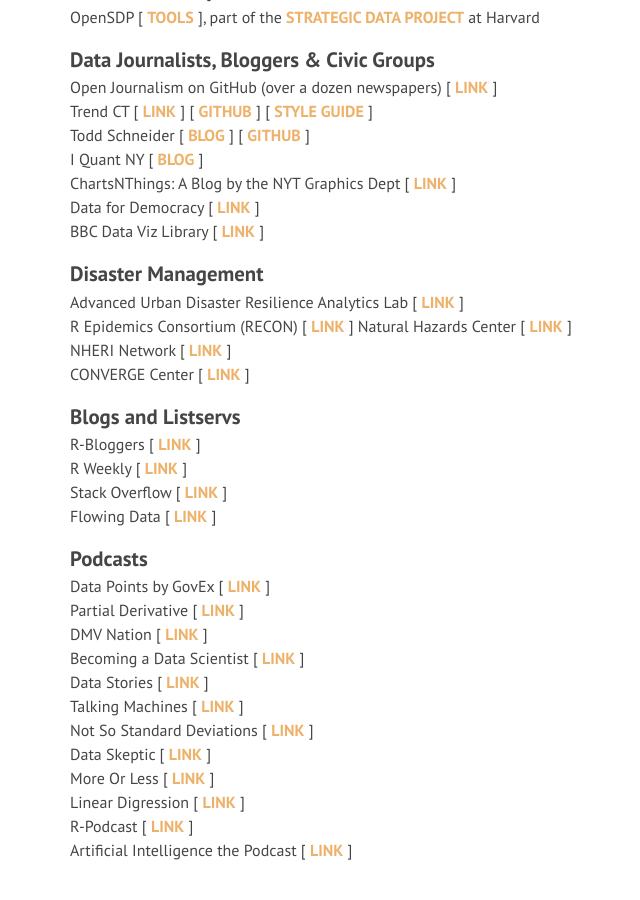
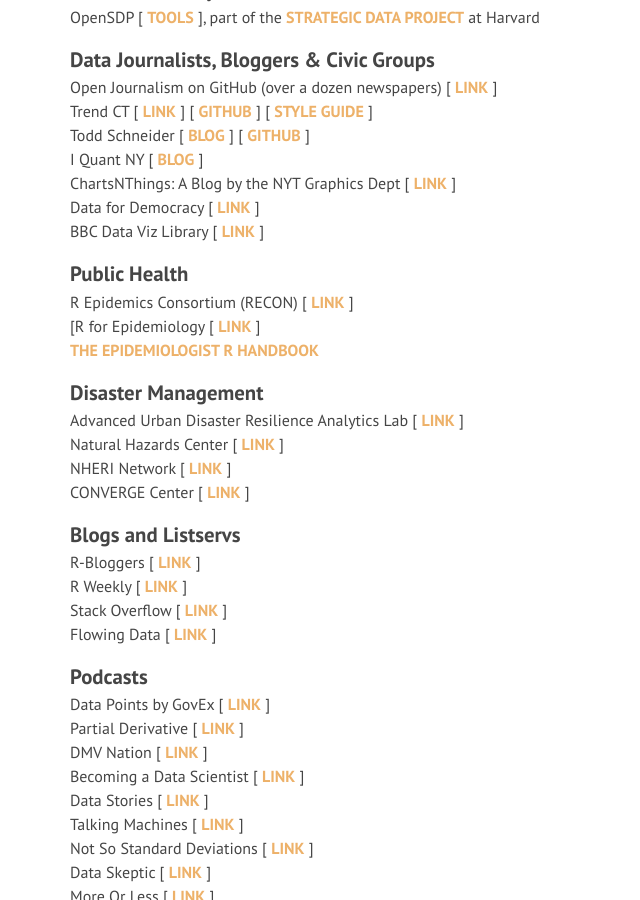
Before and after one commit to DS4PS/ds4ps.github.io, a Jekyll site: the page built from discuss.md, in a window 1280 px wide and 900 px high, scrolled down 1280 px. Shown: the whole window, without its empty margins (250-890 px from the left). Built offline with Jekyll 4.4.1, drawn with Linux system fonts in a browser that asks for light colours; nearby versions of some CDN libraries; library files that are not in the unit come from our copies.

Commit message:
Update discuss.md

```diff
--- a/discuss.md
+++ b/discuss.md
@@ -66,10 +66,16 @@
 Data for Democracy [ [link](http://datafordemocracy.org/) ]
 BBC Data Viz Library [ [link](https://bbc.github.io/rcookbook/) ]
 
+### Public Health
+
+R Epidemics Consortium (RECON) [ [link](https://www.repidemicsconsortium.org/) ]
+[R for Epidemiology  [ [link](https://www.r4epi.com/) ]
+[The Epidemiologist R Handbook](https://www.epirhandbook.com/en/)
+
+
 ### Disaster Management
 
 Advanced Urban Disaster Resilience Analytics Lab [ [link](http://david-lallemant.com/) ]
-R Epidemics Consortium (RECON) [ [link](https://www.repidemicsconsortium.org/) ]
 Natural Hazards Center [ [link](https://hazards.colorado.edu/workshop/2019/abstract/research-highlight) ]
 NHERI Network [ [link](https://www.designsafe-ci.org/#learning) ]
 CONVERGE Center [ [link](https://podcasts.apple.com/gb/podcast/54-interdisciplinary-natural-hazards-research-lori/id1267927535?i=1000424871302) ]
```
